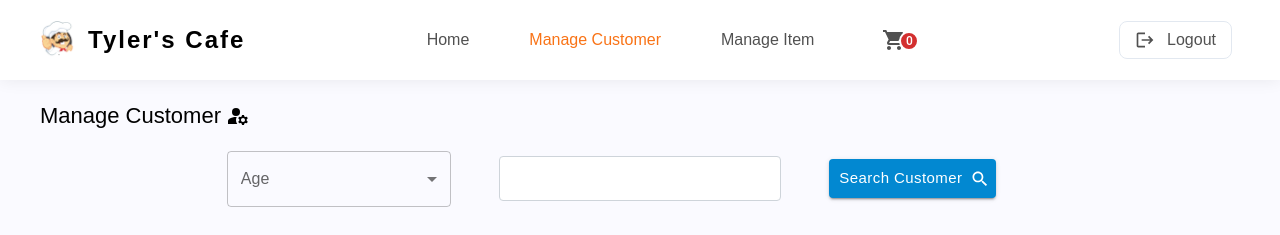
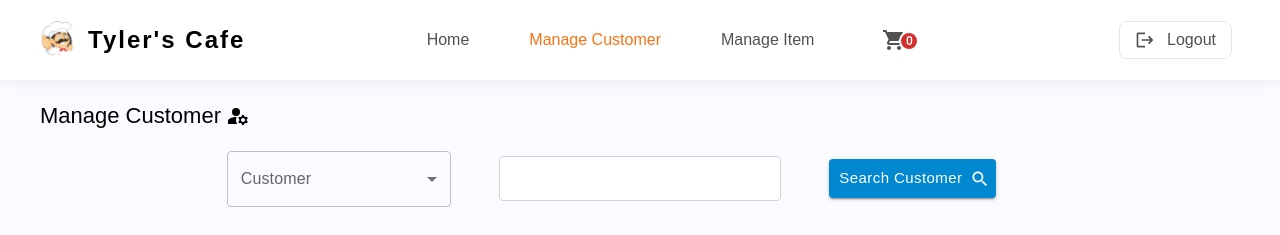
Before and after one commit to AshanSandeep06/Food-Shop-System, a React (Create React App) app in the folder frontend/: page /manage_customer in a window 1280 px wide. Shown: the top 235 px of the page. Built offline with nearby package versions, Linux system fonts and the light colour scheme.

Commit message:
Content Updated

```diff
--- a/frontend/src/pages/ManageCustomer/ManageCustomer.tsx
+++ b/frontend/src/pages/ManageCustomer/ManageCustomer.tsx
@@ -63,11 +63,11 @@ const ManageCustomer = () => {
       <section className="mt-4 mb-7 gap-10 px-6 lg:px-28 grid grid-cols-1 sm:grid-cols-2 md:grid-cols-2 lg:grid-cols-3 justify-center flex-wrap">
         <div className="flex justify-center sm:justify-end items-center">
           <FormControl className="sm:w-full w-full md:w-full lg:w-3/4">
-            <InputLabel id="demo-simple-select-label">Age</InputLabel>
+            <InputLabel id="demo-simple-select-label">Customer</InputLabel>
             <Select
               labelId="demo-simple-select-label"
               id="demo-simple-select"
-              label="Age"
+              label="Customer"
               className="!font-poppins"
             >
               {/* <MenuItem value={customerId}>Customer ID</MenuItem> */}
--- a/frontend/src/pages/ManageItem/ManageItem.tsx
+++ b/frontend/src/pages/ManageItem/ManageItem.tsx
@@ -64,19 +64,19 @@ const ManageItem = () => {
       <section className="mt-4 mb-7 gap-10 px-6 lg:px-28 grid grid-cols-1 sm:grid-cols-2 md:grid-cols-2 lg:grid-cols-3 justify-center flex-wrap">
         <div className="flex justify-center sm:justify-end items-center">
           <FormControl className="sm:w-full w-full md:w-full lg:w-3/4">
-            <InputLabel id="demo-simple-select-label">Age</InputLabel>
+            <InputLabel id="demo-simple-select-label">Item</InputLabel>
             <Select
               labelId="demo-simple-select-label"
               id="demo-simple-select"
-              label="Age"
+              label="Item"
               className="!font-poppins"
             >
               {/* <MenuItem value={itemCode}>Customer ID</MenuItem> */}
               <MenuItem className="!font-poppins" value={1}>
-                Customer ID
+                Item Code
               </MenuItem>
               <MenuItem className="!font-poppins" value={2}>
-                Contact Number
+                Item Name
               </MenuItem>
             </Select>
           </FormControl>
```
